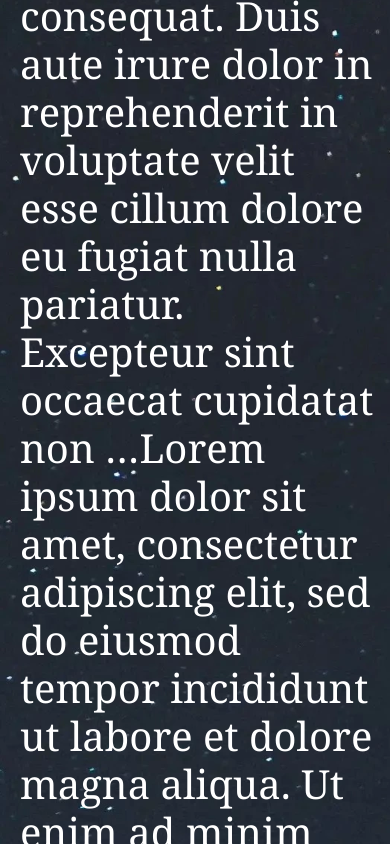
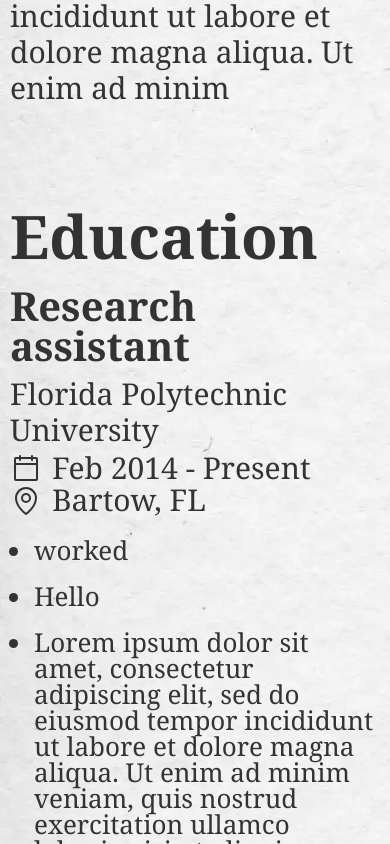
Before and after one commit to AGB117/project02-portfolio, a Next.js app: page / in a window 390 px wide. Shown: the part 1156-2000 px from the top of the page. Built offline with nearby package versions, Linux system fonts and the light colour scheme.

Commit message:
fixed a size of containers and worked on mobile opt

```diff
--- a/components/landingpage/LandingPage.js
+++ b/components/landingpage/LandingPage.js
@@ -1,18 +1,53 @@
 import classes from "./LandingPage.module.css";
 import Card from "../ui/Card";
 import Link from "next/link";
+import { CalendarBlank, MapPin } from "@phosphor-icons/react";
 
 function LandingPage(props) {
   return (
     <div className={classes.landingContainer}>
       <section id="about" className={classes.about}>
-        <div className={classes.aboutTitle}>
-          <h3>
+        <h2>
           Web
           <div>Developer</div>
-          </h3>
-          <div className={classes.aboutText}>
+        </h2>
+
         <p>
+          Lorem ipsum dolor sit amet, consectetur adipiscing elit, sed do
+          eiusmod tempor incididunt ut labore et dolore magna aliqua. Ut enim ad
+          minim veniam, quis nostrud exercitation ullamco laboris nisi ut
+          aliquip ex ea commodo consequat. Duis aute irure dolor in
+          reprehenderit in voluptate velit esse cillum dolore eu fugiat nulla
+          pariatur. Excepteur sint occaecat cupidatat non …Lorem ipsum dolor sit
+          amet, consectetur adipiscing elit, sed do eiusmod tempor incididunt ut
+          labore et dolore magna aliqua. Ut enim ad minim
+        </p>
+      </section>
+
+      <section id="education" className={classes.education}>
+        <h2>Education</h2>
+        <h1>Research assistant</h1>
+        <p>Florida Polytechnic University</p>
+        <div className={classes.eduDateLocContainer}>
+          <div className={classes.eduDate}>
+            <div className={classes.iconContainer}>
+              <CalendarBlank size={32} />
+            </div>
+            <div>Feb 2014 - Present</div>
+          </div>
+          <div className={classes.eduLoc}>
+            <div className={classes.iconContainerMap}>
+              <MapPin size={32} />
+            </div>
+            <div>Bartow, FL</div>
+          </div>
+        </div>
+        <div>
+          <ul>
+            <li>worked</li>
+            <li>Hello</li>
+            <li>
+              {" "}
               Lorem ipsum dolor sit amet, consectetur adipiscing elit, sed do
               eiusmod tempor incididunt ut labore et dolore magna aliqua. Ut
               enim ad minim veniam, quis nostrud exercitation ullamco laboris
@@ -21,14 +56,31 @@ function LandingPage(props) {
               nulla pariatur. Excepteur sint occaecat cupidatat non …Lorem ipsum
               dolor sit amet, consectetur adipiscing elit, sed do eiusmod tempor
               incididunt ut labore et dolore magna aliqua. Ut enim ad minim
-            </p>
+            </li>
+          </ul>
         </div>
+      </section>
+
+      <section id="skills" className={classes.skills}>
+        <h2>Skills</h2>
+        <div>
+          <ul>
+            <li>HTML</li>
+            <li>CSS</li>
+            <li>JavaScript</li>
+            <li>Git</li>
+            <li>React JS</li>
+            <li>Next JS</li>
+            <li>Vercel</li>
+            <li>MongoDB</li>
+          </ul>
         </div>
       </section>
 
       <section id="work" className={classes.work}>
         <h2>Work</h2>
         <div className={classes.cardContainer}>
+          <div className={classes.cardFlexCenter}>
             <Card>
               <div className={classes.workImg}>
                 <img src="project01.webp" />
@@ -40,7 +92,9 @@ function LandingPage(props) {
                     <img src="/Vercel-modified.webp" />
                   </a>
                   <div>
-                  <a href="https://project01-restaurant.vercel.app/">Vercel</a>
+                    <a href="https://project01-restaurant.vercel.app/">
+                      Vercel
+                    </a>
                   </div>
                 </div>
                 <div>
@@ -56,16 +110,84 @@ function LandingPage(props) {
               </div>
             </Card>
           </div>
+
+          {/* <div className={classes.cardFlexCenter}>
+            <Card>
+              <div className={classes.workImg}>
+                <img src="project01.webp" />
+              </div>
+              <div className={classes.projectName}>Restaurant Project</div>
+              <div className={classes.linksContainer}>
+                <div>
+                  <a href="https://project01-restaurant.vercel.app/">
+                    <img src="/Vercel-modified.webp" />
+                  </a>
+                  <div>
+                    <a href="https://project01-restaurant.vercel.app/">
+                      Vercel
+                    </a>
+                  </div>
+                </div>
+                <div>
+                  <Link href="https://github.com/AGB117/project01-restaurant">
+                    <img src="/githubcircle-modified.webp" />
+                  </Link>
+                  <div>
+                    <a href="https://github.com/AGB117/project01-restaurant">
+                      Github
+                    </a>
+                  </div>
+                </div>
+              </div>
+            </Card>
+          </div>
+
+          <div className={classes.cardFlexCenter}>
+            <Card>
+              <div className={classes.workImg}>
+                <img src="project01.webp" />
+              </div>
+              <div className={classes.projectName}>Restaurant Project</div>
+              <div className={classes.linksContainer}>
+                <div>
+                  <a href="https://project01-restaurant.vercel.app/">
+                    <img src="/Vercel-modified.webp" />
+                  </a>
+                  <div>
+                    <a href="https://project01-restaurant.vercel.app/">
+                      Vercel
+                    </a>
+                  </div>
+                </div>
+                <div>
+                  <Link href="https://github.com/AGB117/project01-restaurant">
+                    <img src="/githubcircle-modified.webp" />
+                  </Link>
+                  <div>
+                    <a href="https://github.com/AGB117/project01-restaurant">
+                      Github
+                    </a>
+                  </div>
+                </div>
+              </div>
+            </Card>
+          </div> */}
+        </div>
       </section>
 
       <section id="contact" className={classes.contact}>
         <h2>Contact</h2>
-        <p>
-          Lorem ipsum dolor sit amet, consectetur adipiscing e pariatur.
-          Excepteur sint occaecat cupidatat non …Lorem ipsum dolor sit amet,
-          consectetur adipiscing elit, sed do eiusmod tempor incididunt ut
-          labore et dolore magna aliqua. Ut enim ad minim
-        </p>
+        <div className={classes.contactLinks}>
+          <ul>
+            <li>abner.gonzalez4@gmail.com</li>
+            <li>
+              <a href="https://www.linkedin.com/in/abner-gonzalez/">LinkedIn</a>
+            </li>
+            <li>
+              <a href="https://github.com/AGB117">Github</a>
+            </li>
+          </ul>
+        </div>
       </section>
     </div>
   );
--- a/components/landingpage/LandingPage.module.css
+++ b/components/landingpage/LandingPage.module.css
@@ -3,7 +3,18 @@
 }
 
 .landingContainer p {
+  line-height: 1.2;
+  font-size: 3rem;
+}
+
+.landingContainer h2 {
+  font-size: 6rem;
+  margin-bottom: 2rem;
+}
+
+.landingContainer h1 {
   font-size: 4rem;
+  margin-bottom: 1rem;
 }
 
 /*///////////////////////////
@@ -11,19 +22,78 @@
 ///////////////////////////*/
 
 .about {
-  margin: 10rem 1rem 0rem 1rem;
+  margin: 10rem 1rem;
 }
 
-.aboutTitle h3 {
-  font-size: 10rem;
-  margin-bottom: 5rem;
+/*///////////////////////////
+////////////Education//////////
+///////////////////////////*/
+
+.education {
+  margin: 10rem 1rem;
 }
 
-.aboutText {
-  line-height: 1.2;
-  width: 100rem;
+.education ul {
+  margin-top: 2rem;
+  margin-left: 2.4rem;
+  font-size: 2.6rem;
+  list-style-type: disc;
+}
+
+.education li:not(:last-child) {
+  margin-bottom: 2rem;
+}
+
+.eduDateLocContainer {
+  margin-top: 0.5rem;
+  display: flex;
+  flex-wrap: wrap;
+  align-items: center;
   font-size: 3rem;
-  margin-left: 1rem;
+
+  justify-content: space-between;
+}
+
+.eduDate {
+  display: flex;
+}
+
+.eduLoc {
+  display: flex;
+}
+
+.iconContainer {
+  display: flex;
+  flex-wrap: wrap;
+  align-items: center;
+  margin-right: 1rem;
+}
+
+.iconContainerMap {
+  display: flex;
+  flex-wrap: wrap;
+  align-items: center;
+  margin-right: 1rem;
+  margin-left: auto;
+}
+
+/*///////////////////////////
+////////////Skills//////////
+///////////////////////////*/
+
+.skills {
+  margin: 10rem 1rem;
+}
+
+.skills ul {
+  margin-top: 2rem;
+  margin-left: 2.4rem;
+  font-size: 2.6rem;
+  list-style-type: disc;
+}
+
+.skills li:not(:last-child) {
+  margin-bottom: 2rem;
 }
 
 /*///////////////////////////
@@ -31,12 +101,7 @@
 ///////////////////////////*/
 
 .work {
-  margin: 10rem 1rem 0rem 1rem;
-}
-
-.work h2 {
-  font-size: 5rem;
-  margin-bottom: 5rem;
+  margin: 10rem 1rem;
 }
 
 .workImg {
@@ -55,12 +120,20 @@
   font-size: 3rem;
   display: flex;
   justify-content: center;
-  margin: 1rem 0rem 0rem 0rem;
+  margin-top: 1rem;
 }
 
 .cardContainer {
+  display: grid;
+  grid-template-columns: 1fr;
+  column-gap: 1rem;
+}
+
+.cardFlexCenter {
   display: flex;
+  justify-content: flex-start;
 }
+
 .cardContainer a {
   color: orange;
   text-decoration: none;
@@ -93,24 +166,64 @@
 ///////////////////////////*/
 
 .contact {
-  margin: 10rem 1rem 0rem 1rem;
+  margin: 10rem 1rem;
 }
 
-.contact h2 {
-  font-size: 5rem;
-  margin-bottom: 5rem;
+.contactLinks {
+  display: flex;
+  justify-content: center;
+}
+
+.contactLinks ul {
+  display: flex;
+  margin-top: 2rem;
+  margin-left: 2.4rem;
+  font-size: 2.6rem;
+  list-style-type: disc;
+  column-gap: 10rem;
+}
+
+.contactLinks li:not(:last-child) {
+  margin-bottom: 2rem;
+}
+
+.contactLinks li {
+  list-style: none;
 }
 
 /*///////////////////////////
 ////////////Media//////////
 ///////////////////////////*/
 
-@media (max-width: 1000px) {
-  .aboutText {
-    width: auto;
+@media (max-width: 1200px) {
+  .cardContainer {
+    display: grid;
+    grid-template-columns: 1fr;
+    row-gap: 2rem;
   }
 
-  .aboutTitle h3 {
-    font-size: 6rem;
+  .cardFlexCenter {
+    justify-content: center;
   }
 }
+
+@media (max-width: 1000px) {
+  .eduDateLocContainer {
+    flex-direction: column;
+  }
+
+  .eduDate {
+    margin-left: 0rem;
+    margin-right: auto;
+  }
+
+  .eduLoc {
+    margin-left: 0rem;
+    margin-right: auto;
+  }
+
+  .contactLinks ul {
+    flex-direction: column;
+    row-gap: 2rem;
+  }
+}
--- a/package.json
+++ b/package.json
@@ -9,6 +9,7 @@
     "lint": "next lint"
   },
   "dependencies": {
+    "@phosphor-icons/react": "^2.0.9",
     "next": "13.3.0",
     "react": "18.2.0",
     "react-dom": "18.2.0"
--- a/styles/globals.css
+++ b/styles/globals.css
@@ -1,5 +1,5 @@
 * {
-  color: white;
+  color: #333;
   padding: 0;
   margin: 0;
   box-sizing: border-box;
@@ -15,9 +15,11 @@ body {
   line-height: 1;
   font-weight: 400;
   font-family: Georgia, serif;
-  background-image: url(/space.webp);
+  background-image: url(/background.webp);
   background-size: cover;
   background-repeat: repeat;
 }
 
-/* font-family: "Space Mono", monospace; */
+a {
+  text-decoration: none;
+}
```
Also changed, not shown: 1 other file (tests, documents, lock files or other folders). Lines whose indentation alone changed are shown as unchanged.
